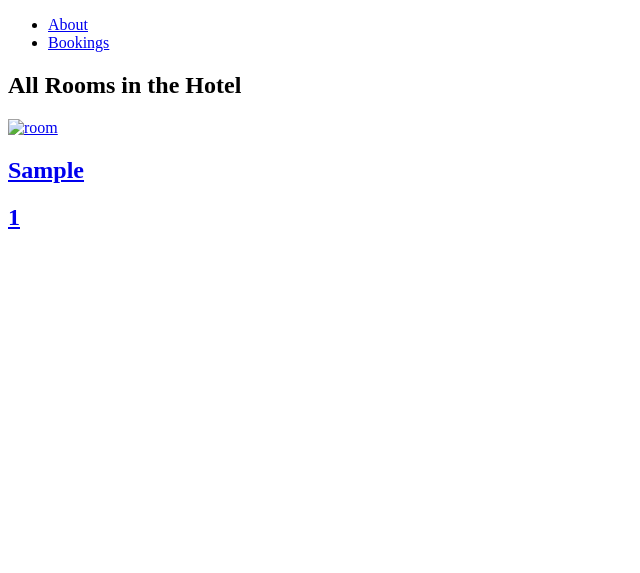
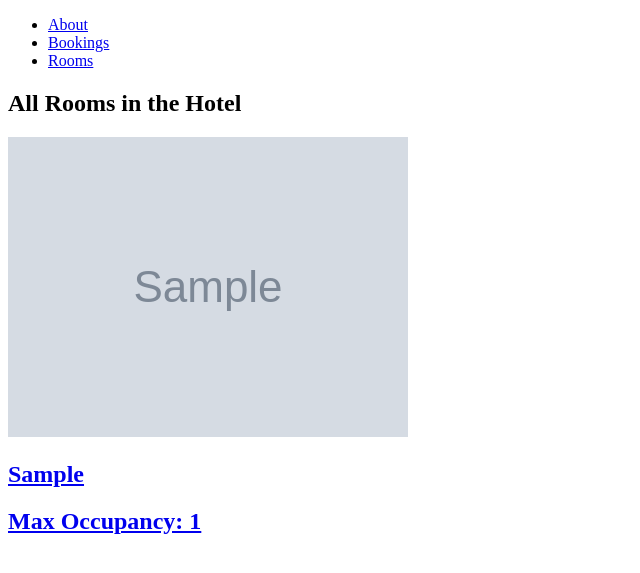
Before and after one commit to Hesham243/Hotel-Management-System, a Django app: page /rooms/ in a window 1280 px wide. Shown: the part 26-599 px from the top of the page, without its empty margins (0-640 px from the left). Run offline with Django 5.2, Linux system fonts and the light colour scheme; tables that the repository leaves empty hold one stand-in row (values such as "Sample post"); grey boxes marked "Sample" are stand-in pictures.

Commit message:
fix some problem

```diff
--- a/HMS_app/templates/base.html
+++ b/HMS_app/templates/base.html
@@ -20,6 +20,7 @@
         <ul>
           <li><a href="/about">About</a></li>
           <li><a href="{% url 'booking-index' %}">Bookings</a></li>
+          <li><a href="{% url "Rooms" %}">Rooms</a></li>
         </ul>
       </nav>
     </header>
--- a/HMS_app/templates/room/detail.html
+++ b/HMS_app/templates/room/detail.html
@@ -1,14 +1,13 @@
 {% extends "base.html" %}
 {% load static %}
 {% block head %}
-<link rel="stylesheet" href="{% static 'css/room/details.css' %}">
+<link rel="stylesheet" href="{% static 'css/room/detail.css' %}">
 {% endblock %}
 
 {% block content %}
     <section class='header'>
-        <h1>{{ room.type }}</h1>
+        <h1>{{room.type}}</h1>
     </section>
-
     <section class="card-container">
         <div class="card">
             <h2 class="card-price">${{ room.price }}</h2>
--- a/HMS_app/templates/room/index.html
+++ b/HMS_app/templates/room/index.html
@@ -1,23 +1,27 @@
 {% extends "base.html" %}
 {% load static %}
 {% block head %}
-<link rel="stylesheet" href="{% static "css/room/index.css" %}">
-{% endblock  %}
+<link rel="stylesheet" href="{% static 'css/room/index.css' %}">
+{% endblock %}
+
 {% block content %}
-    <section class = 'header'>
+    <section class='header'>
         <h1>All Rooms in the Hotel</h1>
     </section>
 
-    <section class ="card-container">
-        {% for room in rooms  %}
+    <section class="card-container">
+        {% for room in rooms %}
             <div class="card">
-                <a href="{% url "room-detail" room.id %}">
-                    <img src="{{image.image_url}}" alt="room">
-                    <h2 class="card-type">{{room.type}}</h2>
-                    <h2 class="card-max">{{room.max_occupancy}}</h2>
+                <a href="{% url 'room-detail' room.id %}">
+                    {% if room.images.all %}
+                        <img src="{{ room.images.first.image_url }}" alt="room">
+                    {% else %}
+                        <img src="{% static 'path/to/default/image.jpg' %}" alt="Default room image">
+                    {% endif %}
+                    <h2 class="card-type">{{ room.type }}</h2>
+                    <h2 class="card-max">Max Occupancy: {{ room.max_occupancy }}</h2>
                 </a>
             </div>
         {% endfor %}
     </section>
-
-{% endblock  %}
+{% endblock %}
--- a/HMS_app/views.py
+++ b/HMS_app/views.py
@@ -13,13 +13,13 @@ def about(request):
     return render(request, 'about.html')
 
 def rooms(request):
-    rooms = Room.objects.all()
+    rooms = Room.objects.prefetch_related('images').all()
     return render(request, 'room/index.html', {"rooms": rooms})
 
 def room_detail(request, room_id):
     room = get_object_or_404(Room, id=room_id)
     images = room.images.all()
-    return render (request, 'room/detail.html', {'room':room}, {'images':images})
+    return render (request, 'room/detail.html', {'room':room, 'images':images})
 
 def booking_index(request):
     bookings = Booking.objects.all()
```
